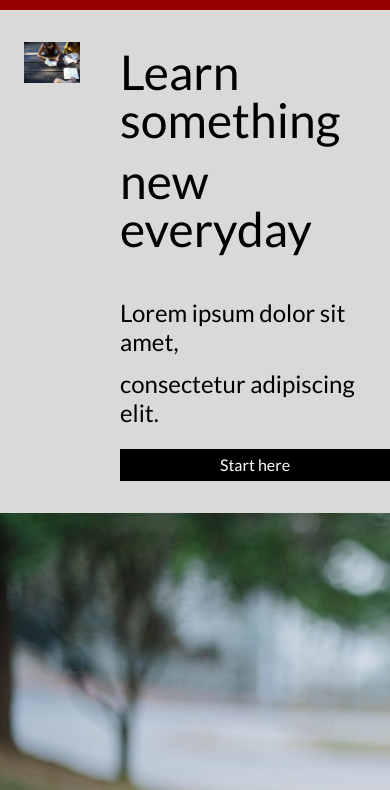
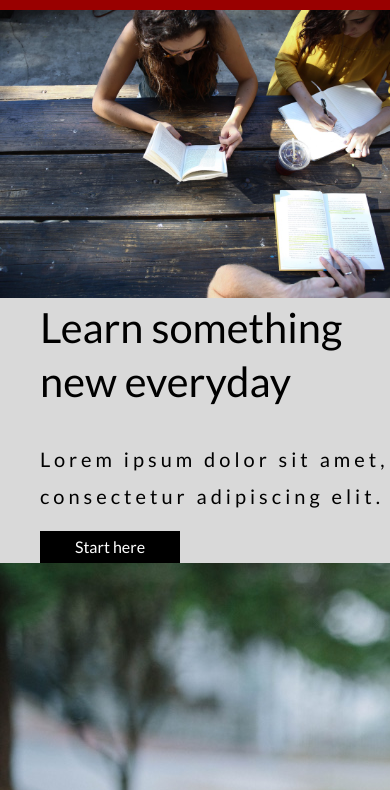
Before and after one commit to bradyhibbard/Capstone, a plain HTML site: page index.html in a window 390 px wide. Shown: the part 54-844 px from the top of the page. Drawn offline with Linux system fonts and the light colour scheme.

Commit message:
adding second section with css

```diff
--- a/resources/css/style.css
+++ b/resources/css/style.css
@@ -190,3 +190,64 @@ a:hover {
 .button:hover {
   background-color: #76060f;
 }
+
+
+/*Reduce the font size of h1 and h5 tags*/
+@media only screen and (min-width: 1024px) and (max-width: 1200px) {
+  .titles h1 {
+    font-size: 2rem;
+    transition: font-size 3s ease-out;
+  }
+
+  .titles h5 {
+    font-size: 1.35rem;
+    transition: font-size 3s ease-out;
+  }
+
+}
+
+/*Reduce again the font size of h1 and h5 tags.  */
+@media only screen and (min-width: 700px) and (max-width: 1024px) {
+  .titles h1 {
+    font-size: 1.5rem;
+    transition: font-size 3s ease-out;
+  }
+
+  .titles h5 {
+    font-size: 1rem;
+    transition: font-size 3s ease-out;
+  }
+
+}
+
+/*Display the banner as block i.e: headers will appear below the banner photo. This is the mobile view*/
+@media only screen and (max-width: 700px) {
+
+  #banner {
+    display: block;
+    padding: 0;
+    margin: 0;
+  }
+
+  .story1 {
+    width: 100%;
+  }
+
+  .button {
+    padding-top: 8px;
+    padding-bottom: 8px;
+    width: 40%;
+  }
+  .titles {
+    padding: 2rem auto 2rem 1rem;
+  }
+
+  .titles h1 {
+    font-size: 2.6rem;
+  }
+
+  .titles h5 {
+    font-size: 1.25rem;
+    letter-spacing: 0.2em;
+  }
+}
```
